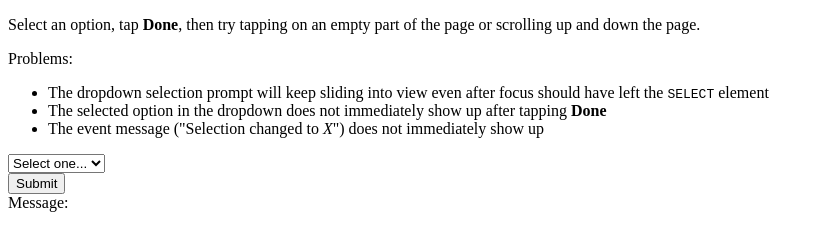
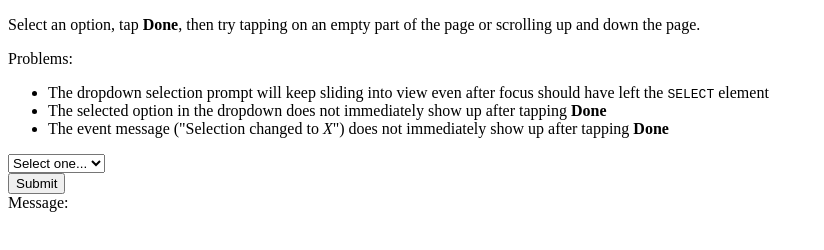
Before and after one commit to jfredrickson/firefox-ios-select, a plain HTML site: page index.html in a window 1280 px wide. Shown: the whole page, without its empty margins (0-824 px from the left). Drawn offline with nearby package versions, Linux system fonts and the light colour scheme.

Commit message:
add clarification

```diff
--- a/index.html
+++ b/index.html
@@ -15,7 +15,7 @@
       <ul>
         <li>The dropdown selection prompt will keep sliding into view even after focus should have left the <code>SELECT</code> element</li>
         <li>The selected option in the dropdown does not immediately show up after tapping <b>Done</b></li>
-        <li>The event message ("Selection changed to <i>X</i>") does not immediately show up</li>
+        <li>The event message ("Selection changed to <i>X</i>") does not immediately show up after tapping <b>Done</b></li>
       </ul>
 
       <div>
```
